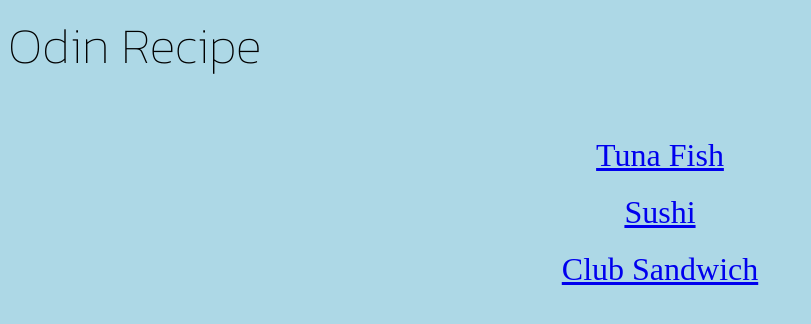
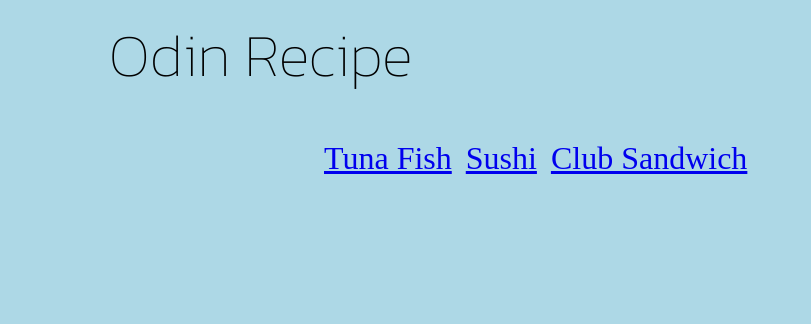
Before and after one commit to isaiahhenson/odin-recipes, a plain HTML site: page index.html in a window 1280 px wide. Shown: the whole page, without its empty margins (0-811 px from the left). Drawn offline with Linux system fonts and the light colour scheme.

Commit message:
added styles to the index.html file

```diff
--- a/styles.css
+++ b/styles.css
@@ -1,18 +1,37 @@
 html {
     background-color: lightblue;
+    box-sizing: border-box;
+}
+
+*,
+::before
+::after{
+    box-sizing: inherit;
 }
 
 h1 {
-    font-size: 50px;
+    font-size: 60px;
     font-family: Kanit, monospace, sans-serif;
     font-weight: 100;
-    margin-top: 0;
+    text-align: center;
+    width: 40%;
 
+    margin-right: auto;
+    margin-top: 10px;
+    margin-left: 0;
+}
+
+ul {
+    width: 50%;
+    margin: 0 auto;
+    padding: 0;
 }
 
 li {
+    display: inline-block;
+    text-decoration: none;
     list-style-type: none;
     font-size: 32px;
     text-align: center;
-    padding-top: 20px;
+    padding-right: 10px;
 }
```
